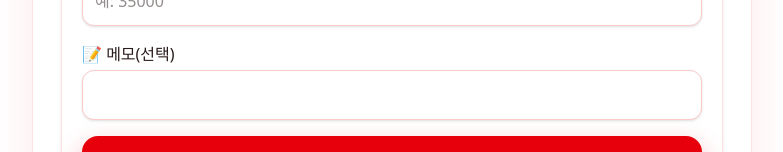
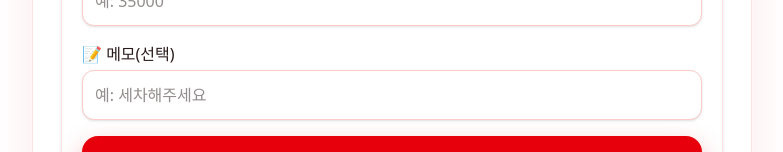
Before and after one commit to joadela00/vehicle-log, a Next.js app: page / in a window 1280 px wide. Shown: the part 800-952 px from the top of the page, without its empty margins (248-1031 px from the left). Built offline with nearby package versions, Linux system fonts and the light colour scheme; no server answers; the database is empty.

Commit message:
Update branch-log-form.tsx

```diff
--- a/components/branch-log-form.tsx
+++ b/components/branch-log-form.tsx
@@ -368,7 +368,8 @@ export default function BranchLogForm({
 
           <label className="grid gap-1 min-w-0">
             <span className="text-sm sm:text-base">📝 메모(선택)</span>
-            <input name="note" type="text" className={FieldInput} />
+            <input name="note" type="text" required
+              placeholder="예: 세차해주세요" className={FieldInput} />
           </label>
 
           <button className="w-full rounded-2xl bg-red-600 px-4 py-3 text-base font-semibold text-white shadow-[0_10px_25px_rgba(220,38,38,0.35)] transition hover:bg-red-700 sm:w-auto">
```
